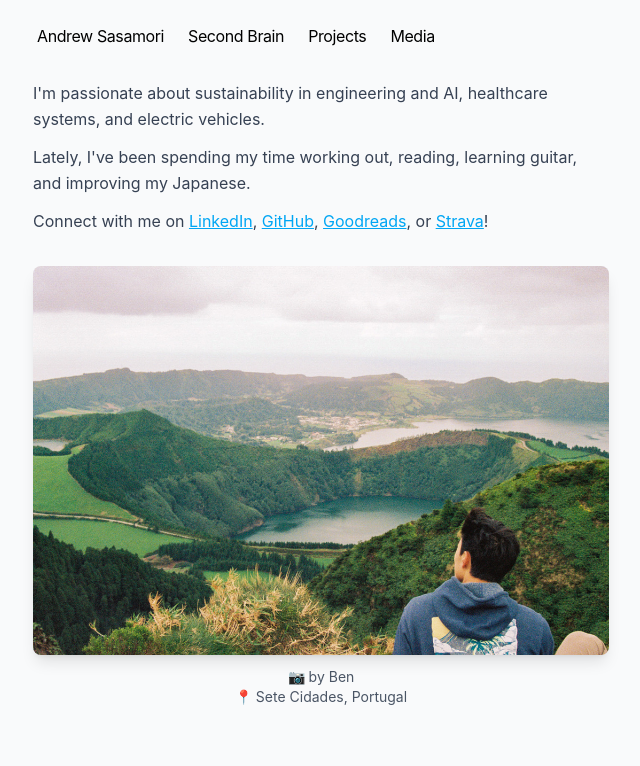
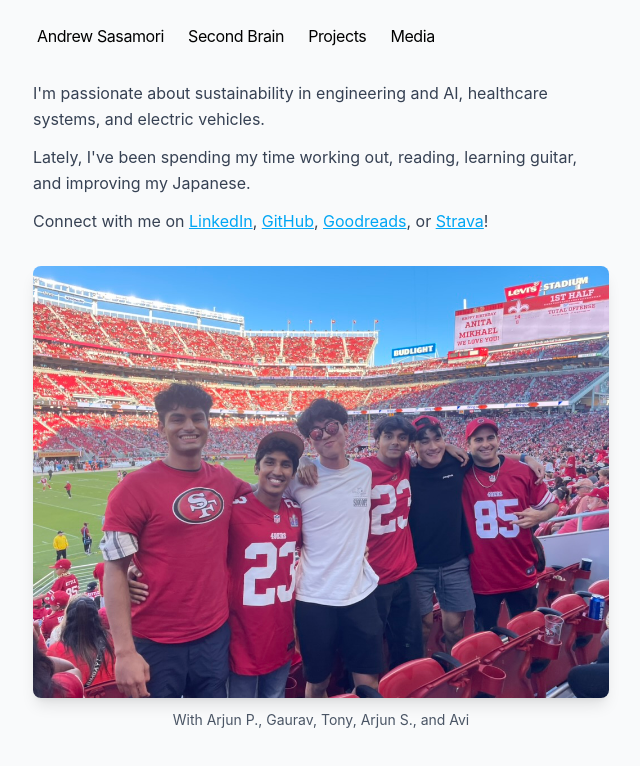
Before and after one commit to ASasamori/andrewsasamori, a Next.js app: page / in a window 1280 px wide. Shown: the top 766 px of the page, without its empty margins (319-959 px from the left). Built offline with nearby package versions, Linux system fonts and the light colour scheme.

Commit message:
Changed to use client side for random picture

```diff
--- /dev/null
+++ b/app/components/random-image-client.tsx
@@ -0,0 +1,48 @@
+'use client'
+
+import { useState, useEffect } from 'react'
+import Image from 'next/image'
+import { getRandomImage } from '../lib/random-image'
+import { CaptionWithLinks } from './caption-with-links'
+
+export function RandomImageClient() {
+  const [imageData, setImageData] = useState(getRandomImage())
+  const [isLoading, setIsLoading] = useState(true)
+
+  useEffect(() => {
+    // Generate new random image on client side
+    setImageData(getRandomImage())
+    setIsLoading(false)
+  }, [])
+
+  if (isLoading) {
+    // Show a placeholder or the server-side image while loading
+    return (
+      <div className="mt-8 flex flex-col items-center">
+        <div className="w-full max-w-[600px] h-64 bg-gray-200 dark:bg-gray-700 rounded-lg shadow-lg animate-pulse"></div>
+      </div>
+    )
+  }
+
+  return (
+    <div className="mt-8 flex flex-col items-center">
+      <Image
+        src={imageData.src}
+        alt="Random gallery image"
+        width={600}
+        height={400}
+        className="max-w-full h-auto object-contain rounded-lg shadow-lg"
+        priority
+      />
+      {imageData.caption && (
+        <p className="mt-3 text-sm text-gray-600 dark:text-gray-400 text-center">
+          <CaptionWithLinks
+            caption={imageData.caption}
+            caption2={imageData.caption2}
+            people={imageData.people}
+          />
+        </p>
+      )}
+    </div>
+  )
+}
--- a/app/page.tsx
+++ b/app/page.tsx
@@ -1,11 +1,6 @@
-import Image from 'next/image'
-import { getRandomImage } from './lib/random-image'
-import { CaptionWithLinks } from './components/caption-with-links'
+import { RandomImageClient } from './components/random-image-client'
 
 export default function Page() {
-  // Get a random image on each page load
-  const randomImageData = getRandomImage()
-
   return (
     <section>
       {/* <h1 className="mb-6 text-3xl font-bold tracking-tight text-gray-900 dark:text-white">
@@ -25,26 +20,7 @@ export default function Page() {
       </div>
 
       {/* Random Image */}
-      <div className="mt-8 flex flex-col items-center">
-        <Image
-          src={randomImageData.src}
-          alt="Random gallery image"
-          width={600}
-          height={400}
-          className="max-w-full h-auto object-contain rounded-lg shadow-lg"
-          priority
-        />
-        {/* Caption (only shows if image has one) */}
-        {randomImageData.caption && (
-          <p className="mt-3 text-sm text-gray-600 dark:text-gray-400 text-center">
-            <CaptionWithLinks
-              caption={randomImageData.caption}
-              caption2={randomImageData.caption2}
-              people={randomImageData.people}
-            />
-          </p>
-        )}
-      </div>
+      <RandomImageClient />
     </section>
   )
 }
```
